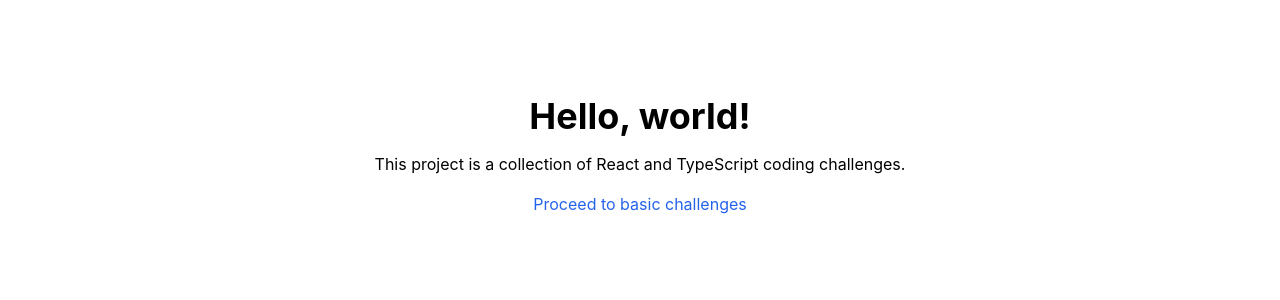
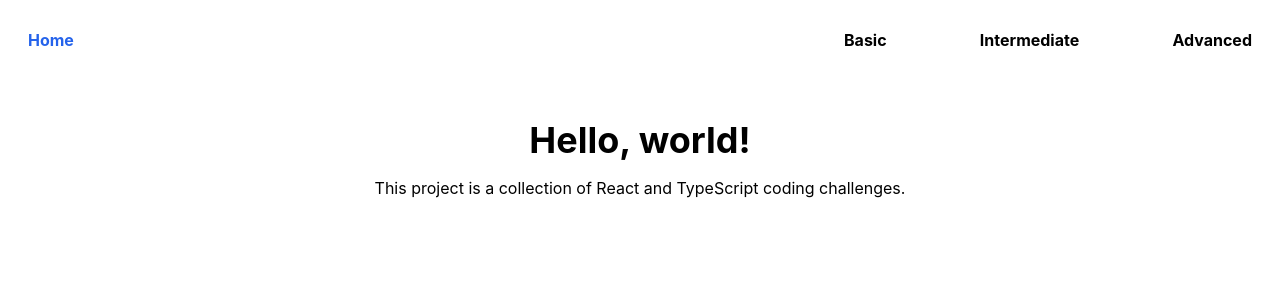
Before and after one commit to a-kennedy-develops/react-ts-challenges, a React (Vite) app: page / in a window 1280 px wide. Shown: the top 300 px of the page. Built offline with nearby package versions, Linux system fonts and the light colour scheme.

Commit message:
Provide wrapper, minimal styling

```diff
--- /dev/null
+++ b/src/components/Layout.tsx
@@ -0,0 +1,53 @@
+import clsx from "clsx";
+import { NavLink, Outlet } from "react-router-dom";
+
+export function Layout() {
+  return (
+    <div className="layout">
+      <nav className="flex p-7">
+        <div className="mr-auto w-2/3">
+          <NavLink
+            to="/"
+            className={({ isActive }) =>
+              clsx("hover:text-blue-600 font-bold", isActive && "text-blue-600")
+            }
+          >
+            Home
+          </NavLink>
+        </div>
+
+        <div className="flex justify-between w-1/3">
+          <NavLink
+            to="/basic"
+            className={({ isActive }) =>
+              clsx("hover:text-blue-600 font-bold", isActive && "text-blue-600")
+            }
+          >
+            Basic
+          </NavLink>
+          <NavLink
+            to="/intermediate"
+            className={({ isActive }) =>
+              clsx("hover:text-blue-600 font-bold", isActive && "text-blue-600")
+            }
+          >
+            Intermediate
+          </NavLink>
+          <NavLink
+            to="/advanced"
+            className={({ isActive }) =>
+              clsx("hover:text-blue-600 font-bold", isActive && "text-blue-600")
+            }
+          >
+            Advanced
+          </NavLink>
+        </div>
+      </nav>
+      <main className="flex px-7 pt-10 justify-center">
+        <div className="flex flex-col items-center w-full max-w-3xl">
+          <Outlet />
+        </div>
+      </main>
+    </div>
+  );
+}
--- a/src/main.tsx
+++ b/src/main.tsx
@@ -4,8 +4,12 @@ import { createBrowserRouter, RouterProvider } from "react-router-dom";
 import "./index.css";
 import Home from "./routes/home/Home.tsx";
 import Basic from "./routes/basic/Basic.tsx";
+import { Layout } from "./components/Layout.tsx";
 
 const router = createBrowserRouter([
+  {
+    element: <Layout />,
+    children: [
       {
         path: "/",
         element: <Home />,
@@ -22,6 +26,8 @@ const router = createBrowserRouter([
         path: "/advanced",
         element: <div>Advanced challenges</div>,
       },
+    ],
+  },
 ]);
 
 ReactDOM.createRoot(document.getElementById("root")!).render(
--- a/src/routes/basic/Basic.tsx
+++ b/src/routes/basic/Basic.tsx
@@ -5,7 +5,7 @@ import TodoList from "./challenges/TodoList";
 
 const Basic = () => {
   return (
-    <div className="flex min-h-screen flex-col items-center p-24">
+    <>
       <h1 className="text-4xl font-bold mb-6">Basic Challenges</h1>
       <Challenge
         title="TODO List"
@@ -21,7 +21,7 @@ const Basic = () => {
       >
         <GetCatFacts />
       </Challenge>
-    </div>
+    </>
   );
 };
 
--- a/src/routes/home/Home.tsx
+++ b/src/routes/home/Home.tsx
@@ -1,14 +1,11 @@
 const Home = () => {
   return (
-    <div className="flex min-h-screen flex-col items-center p-24">
+    <>
       <h1 className="text-4xl font-bold mb-4">Hello, world!</h1>
       <p className="mb-4">
         This project is a collection of React and TypeScript coding challenges.
       </p>
-      <a href="/basic" className="text-blue-600 hover:underline">
-        Proceed to basic challenges
-      </a>
-    </div>
+    </>
   );
 };
 
```
Lines whose indentation alone changed are shown as unchanged.
